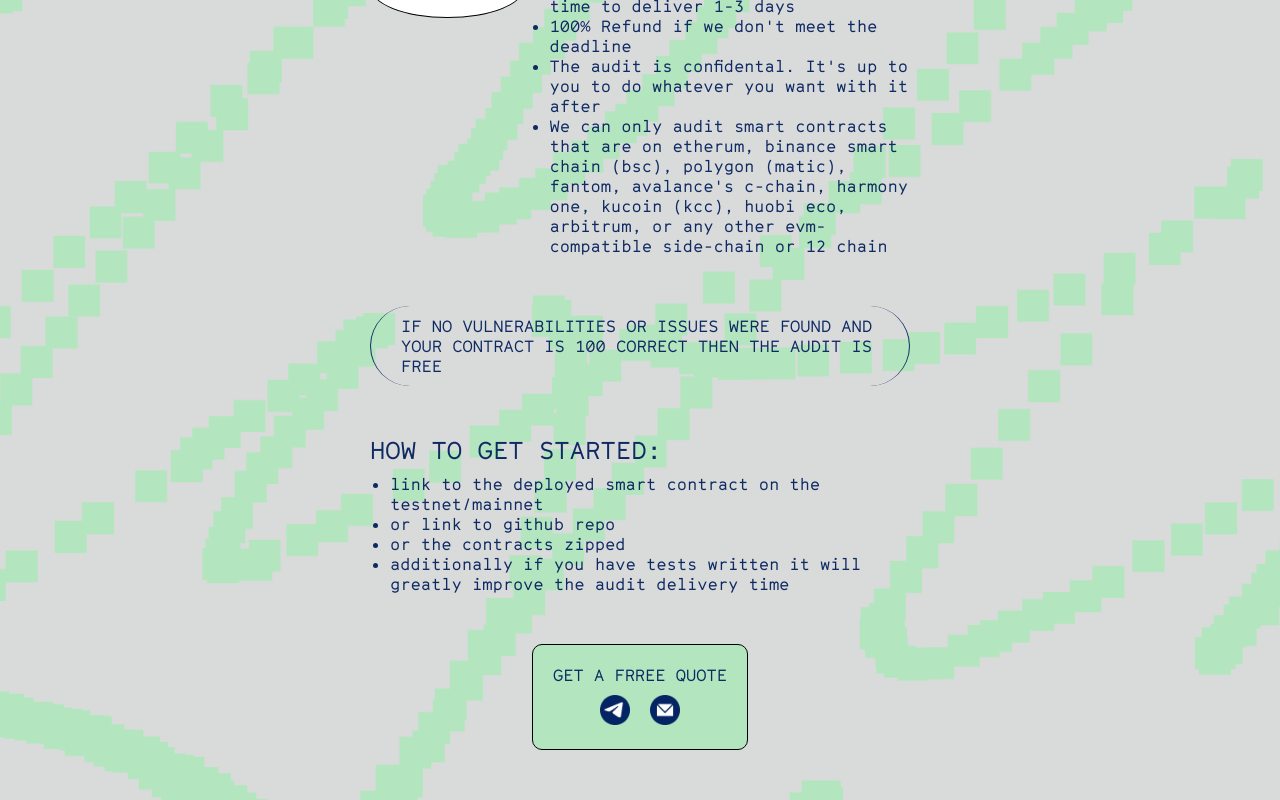
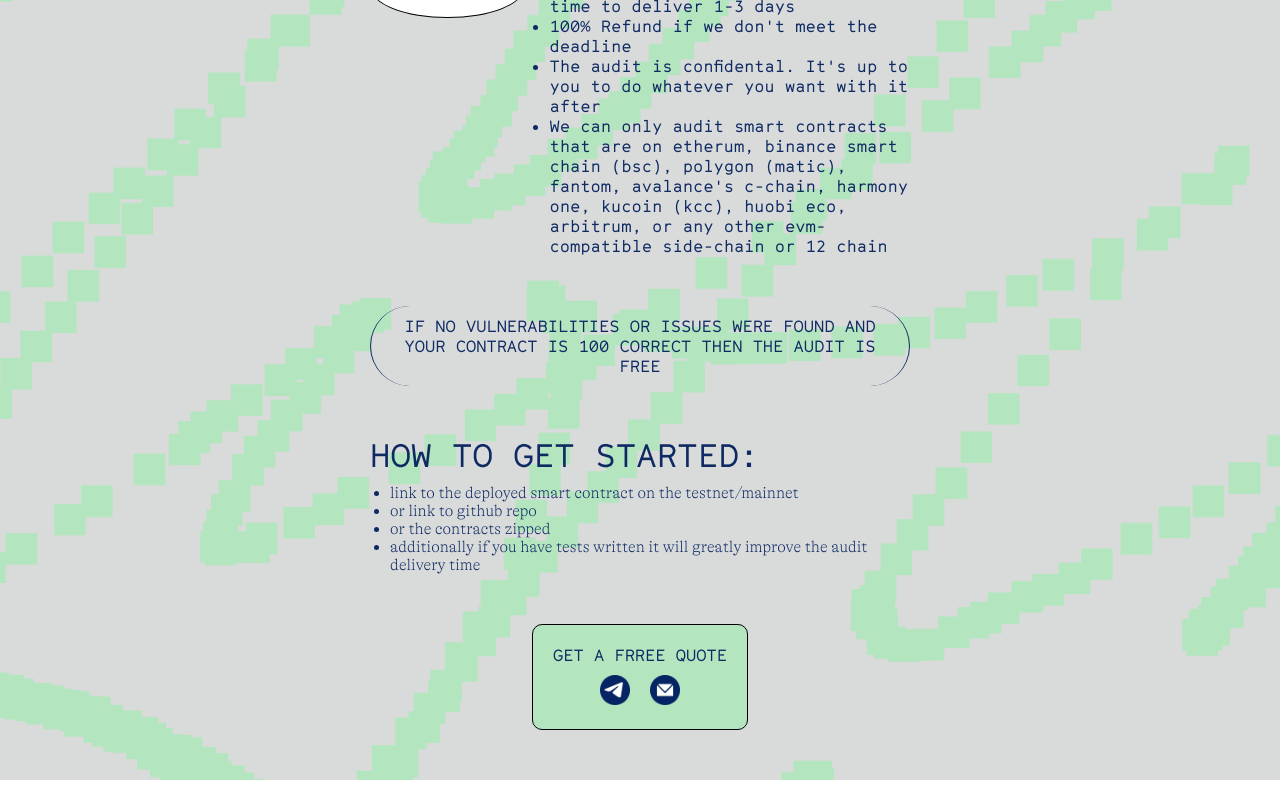
Before and after one commit to unjica/to.wtf, a Vue app: page / in a window 1280 px wide. Shown: the part 1117-1917 px from the top of the page. Built offline with nearby package versions, Linux system fonts and the light colour scheme.

Commit message:
fonts change & align text

```diff
--- a/src/views/Home.vue
+++ b/src/views/Home.vue
@@ -56,12 +56,12 @@
             </ul>
           </div>
         </div>
-        <div style="padding: 10px 30px; max-width: 540px; margin: auto; border-left: 1px solid #0f2a63; border-right: 1px solid #0f2a63; border-radius: 50px">
+        <div style="padding: 10px 30px; text-align: center; max-width: 540px; margin: auto; border-left: 1px solid #0f2a63; border-right: 1px solid #0f2a63; border-radius: 50px">
           IF NO VULNERABILITIES OR ISSUES WERE FOUND AND YOUR CONTRACT IS 100 CORRECT THEN THE AUDIT IS FREE
         </div>
         <div style="max-width: 540px; margin: 50px auto;">
-          <h2 style="margin-bottom: 10px">HOW TO GET STARTED:</h2>
-          <ul style="margin-left: 20px">
+          <h1 style="margin-bottom: 10px">HOW TO GET STARTED:</h1>
+          <ul class="alpina" style="margin-left: 20px">
             <li>link to the deployed smart contract on the testnet/mainnet</li>
             <li>or link to github repo</li>
             <li>or the contracts zipped</li>
```
